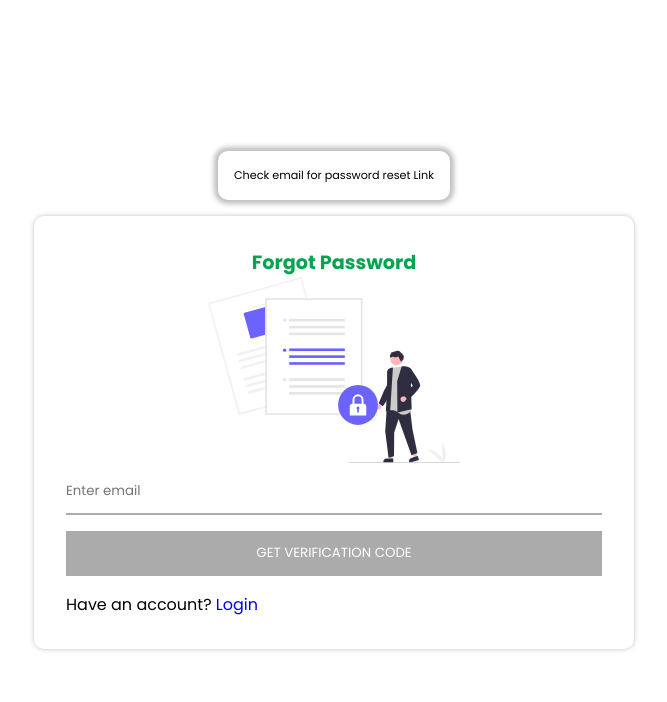
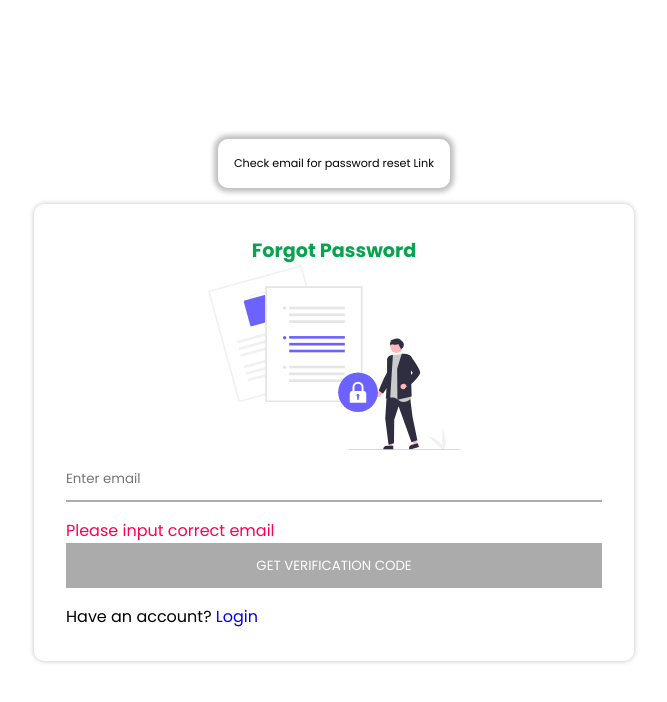
Before and after one commit to Ritahchanger/onlinebookstore, a React (Create React App) app in the folder frontend/: page /forgot-password in a window 1280 px wide. Shown: the top 702 px of the page, without its empty margins (306-973 px from the left). Built offline with nearby package versions, Linux system fonts and the light colour scheme.

Commit message:
Updates on the forgot password component

```diff
--- a/frontend/src/users/components/authentication/authentication.css
+++ b/frontend/src/users/components/authentication/authentication.css
@@ -67,6 +67,7 @@
     padding:0;
     margin:0 1rem;
     box-shadow:none;
+    border-top:1px solid var(--gray);
   }
 
   .authentication .input-group input[type="submit"] {
--- a/frontend/src/users/components/authentication/users/ForgotPassword.css
+++ b/frontend/src/users/components/authentication/users/ForgotPassword.css
@@ -1,7 +1,7 @@
 .authentication {
   flex-direction: column;
 }
-.success-modal {
+.authentication .success-modal {
 
     padding:1rem;
     box-shadow:0 0  5px 4px rgba(0,0,0,0.25);
@@ -29,3 +29,13 @@
 .authentication .form-wrapper .input-group .button-activated:hover{
   background:var(--blue)
 }
+.authentication .form-wrapper .email-controller{
+  color:var(--pinkRed);
+}
+
+
+@media(max-width:296px){
+  .authentication .success-modal{
+    padding:0.5rem;
+  }
+}
--- a/frontend/src/users/components/authentication/users/ForgotPassword.jsx
+++ b/frontend/src/users/components/authentication/users/ForgotPassword.jsx
@@ -13,11 +13,14 @@ const ForgotPassword = () => {
   const handleEmailChange = (event) => {
     const { value } = event.target;
     setEmail(value);
-    setButtonDisabled(value === "");
+    const emailRegex = /^[\w\.-]+@[a-zA-Z\d\.-]+\.[a-zA-Z]{2,}$/;
+    const isThisEmailValid = emailRegex.test(value);
+    setButtonDisabled(!isThisEmailValid || value === "");
   };
 
   const handleSubmitButton = (event) => {
     event.preventDefault();
+    console.log(email);
   };
 
   return (
@@ -27,7 +30,12 @@ const ForgotPassword = () => {
       </div>
 
       <div className="form-wrapper">
-        <form action="#" className="login-form" onSubmit={handleSubmitButton}>
+        <form
+          action="#"
+          className="login-form"
+          onSubmit={handleSubmitButton}
+          noValidate
+        >
           <p className="form-title">Forgot Password</p>
 
           <div className="img-wrapper">
@@ -43,6 +51,7 @@ const ForgotPassword = () => {
               onChange={handleEmailChange}
             />
           </div>
+          <p className="email-controller"> {` ${buttonDisabled ? "Please input correct email" : ""} `} </p>
           <div className="input-group">
             <input
               type="submit"
```
